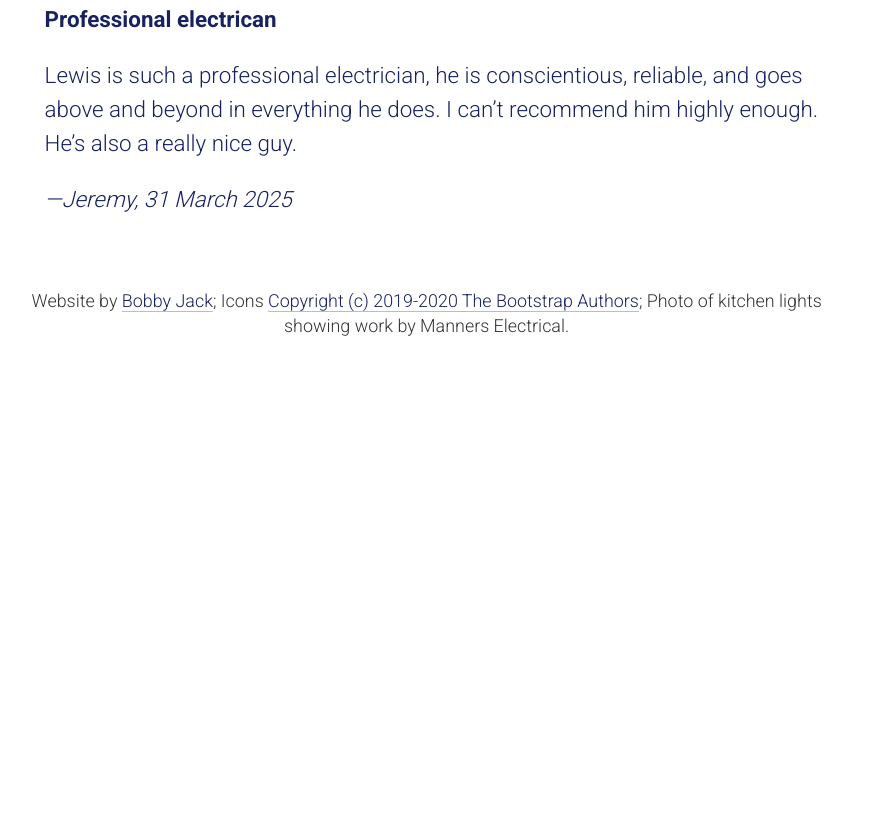
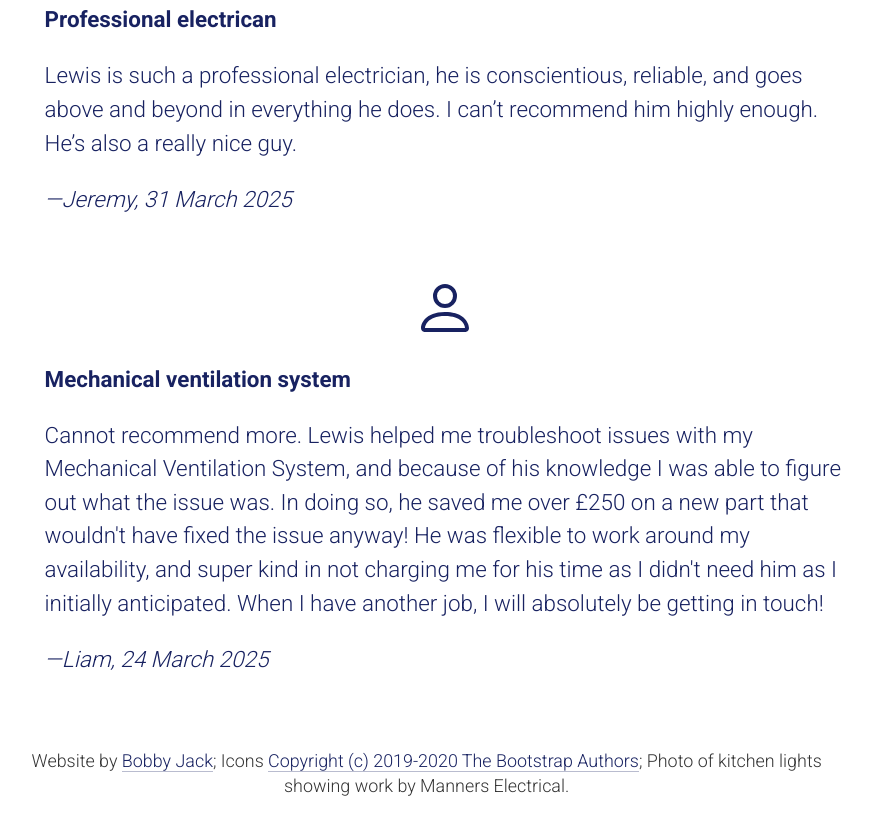
Before and after one commit to mannerselectrical/mannerselectrical.com, a plain HTML site: page index.html in a window 1280 px wide. Shown: the part 6546-7380 px from the top of the page, without its empty margins (55-927 px from the left). Before the commit the page ends 6920 px from the top, so only its background shows below. Drawn offline with nearby package versions, Linux system fonts and the light colour scheme.

Commit message:
Update index.html

```diff
--- a/index.html
+++ b/index.html
@@ -328,6 +328,37 @@
 
                     <p><em>—Jeremy, 31 March 2025</em></p>
                 </div>
+
+                  <svg
+                    xmlns="http://www.w3.org/2000/svg"
+                    width="64"
+                    height="64"
+                    fill="currentColor"
+                    class="bi bi-person"
+                    viewBox="0 0 16 16"
+                >
+                    <path
+                        d="M8 8a3 3 0 1 0 0-6 3 3 0 0 0 0 6zm2-3a2 2 0 1 1-4 0 2 2 0 0 1 4 0zm4 8c0 1-1 1-1 1H3s-1 0-1-1 1-4 6-4 6 3 6 4zm-1-.004c-.001-.246-.154-.986-.832-1.664C11.516 10.68 10.289 10 8 10c-2.29 0-3.516.68-4.168 1.332-.678.678-.83 1.418-.832 1.664h10z"
+                    />
+                </svg>
+
+                <div class="testimonial">
+                    <p>
+                        <b
+                            >Mechanical ventilation system</b
+                        >
+                    </p>
+
+                    <blockquote>
+                        Cannot recommend more. Lewis helped me troubleshoot issues with my Mechanical Ventilation System,
+                        and because of his knowledge I was able to figure out what the issue was. In doing so, he saved me
+                        over £250 on a new part that wouldn't have fixed the issue anyway! He was flexible to work around
+                        my availability, and super kind in not charging me for his time as I didn't need him as I initially anticipated.
+                        When I have another job, I will absolutely be getting in touch!
+                    </blockquote>
+
+                    <p><em>—Liam, 24 March 2025</em></p>
+                </div>
             </section>
 
             <section id="credits">
```
